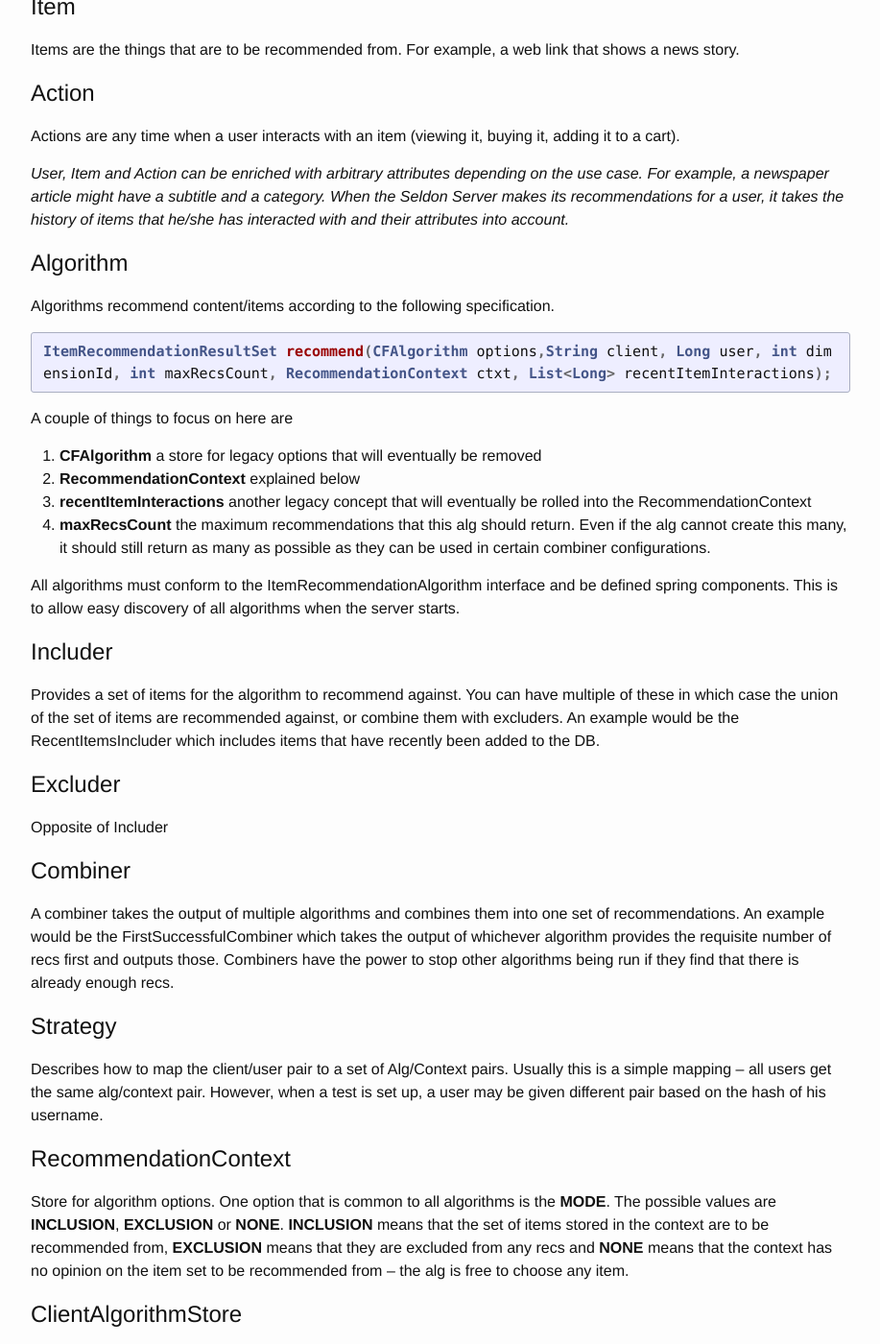
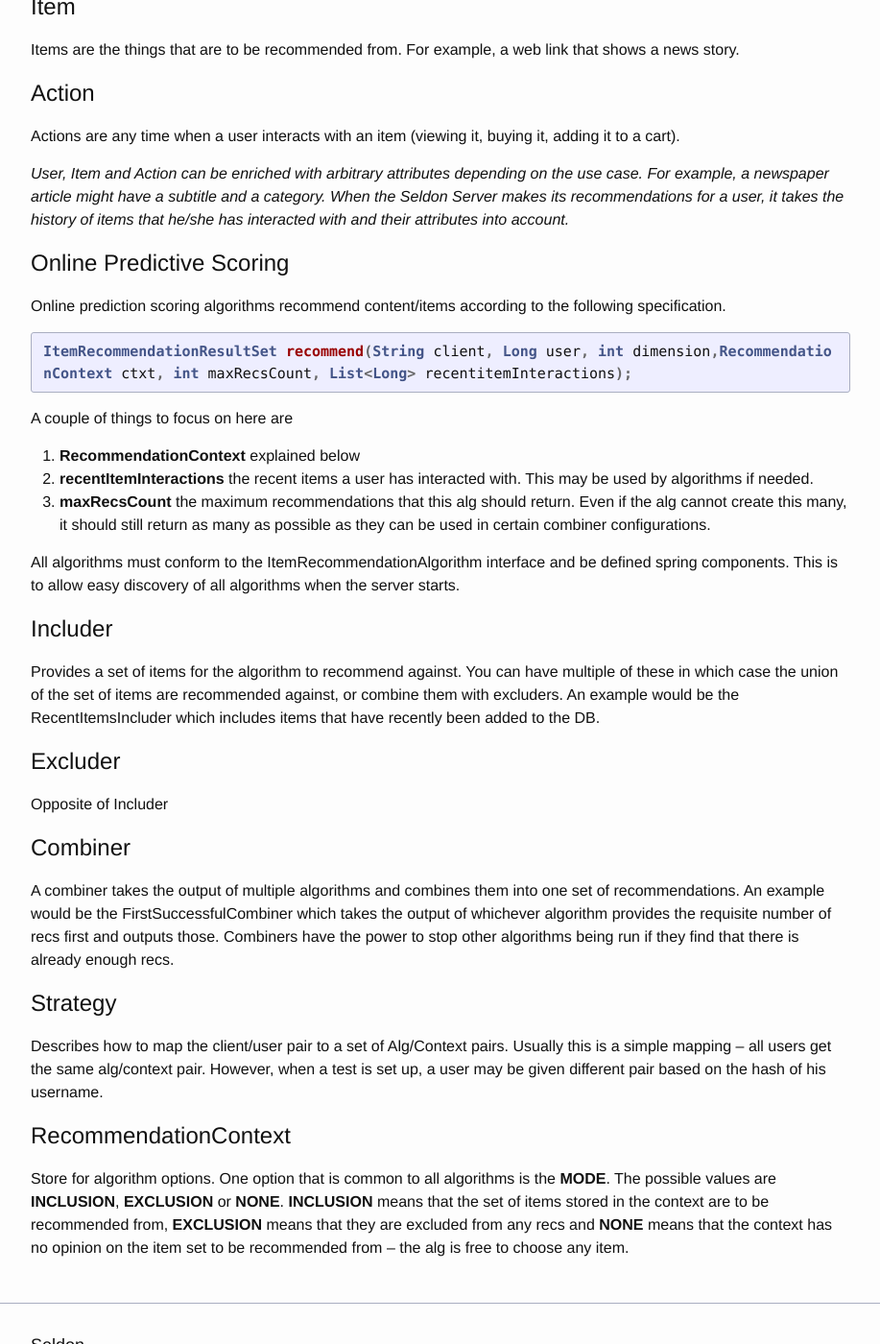
Before and after one commit to SeldonIO/seldonio.github.com, a Jekyll site: the page built from concepts.md, in a window 1280 px wide and 1400 px high, scrolled down 378 px. Shown: the whole window at 96% size, without its empty margins (181-1098 px from the left). Built offline with Jekyll 4.4.1, drawn with Linux system fonts in a browser that asks for light colours; some of the changed text lies outside the part shown.

Commit message:
add predictive scoring page

```diff
--- a/_includes/header.html
+++ b/_includes/header.html
@@ -38,6 +38,7 @@
         <li><a href="/tech.html">Overview</a></li>
         <li class="dir"><a href="/concepts.html">Concepts</a></li>
       <li class="dir"><a href="/configuration.html">Configuration</a></li>
+      <li class="dir"><a href="/predictive-scoring.html">Predictive Scoring</a></li>
     </ul>
   </li>
   <li class="dropdown"><a href="#" class="dropdown-toggle" data-toggle="dropdown">Seldon APIs<span class="caret"></span></a>
--- a/concepts.md
+++ b/concepts.md
@@ -21,19 +21,18 @@ Actions are any time when a user interacts with an item (viewing it, buying it,
 
 *User, Item and Action can be enriched with arbitrary attributes depending on the use case. For example, a newspaper article might have a subtitle and a category.  When the Seldon Server makes its recommendations for a user, it takes the history of items that he/she has interacted with and their attributes into account.*
 
-## Algorithm
+## Online Predictive Scoring
 
-Algorithms recommend content/items according to the following specification.
+Online prediction scoring algorithms recommend content/items according to the following specification.
 
 {% highlight java %}
-ItemRecommendationResultSet recommend(CFAlgorithm options,String client, Long user, int dimensionId, int maxRecsCount, RecommendationContext ctxt, List<Long> recentItemInteractions);
+ItemRecommendationResultSet recommend(String client, Long user, int dimension,RecommendationContext ctxt, int maxRecsCount, List<Long> recentitemInteractions);
 {% endhighlight %}
 
 A couple of things to focus on here are
 
- 1. **CFAlgorithm** a store for legacy options that will eventually be removed
  1. **RecommendationContext** explained below
- 1. **recentItemInteractions** another legacy concept that will eventually be rolled into the RecommendationContext
+ 1. **recentItemInteractions** the recent items a user has interacted with. This may be used by algorithms if needed.
  1. **maxRecsCount** the maximum recommendations that this alg should return. Even if the alg cannot create this many, it should still return as many as possible as they can be used in certain combiner configurations.
 
 All algorithms must conform to the ItemRecommendationAlgorithm interface and be defined spring components. This is to allow easy discovery of all algorithms when the server starts.
@@ -59,7 +58,3 @@ given different pair based on the hash of his username.
 ## RecommendationContext
 
 Store for algorithm options. One option that is common to all algorithms is the **MODE**. The possible values are **INCLUSION**, **EXCLUSION** or **NONE**. **INCLUSION** means that the set of items stored in the context are to be recommended from, **EXCLUSION** means that they are excluded from any recs and **NONE** means that the context has no opinion on the item set to be recommended from -- the alg is free to choose any item.
-
-## ClientAlgorithmStore
-
-Store for which of the above concepts to use for each client, also controls testing.
```
Also changed, not shown: predictive-scoring.md (added, +85 -0 lines).
